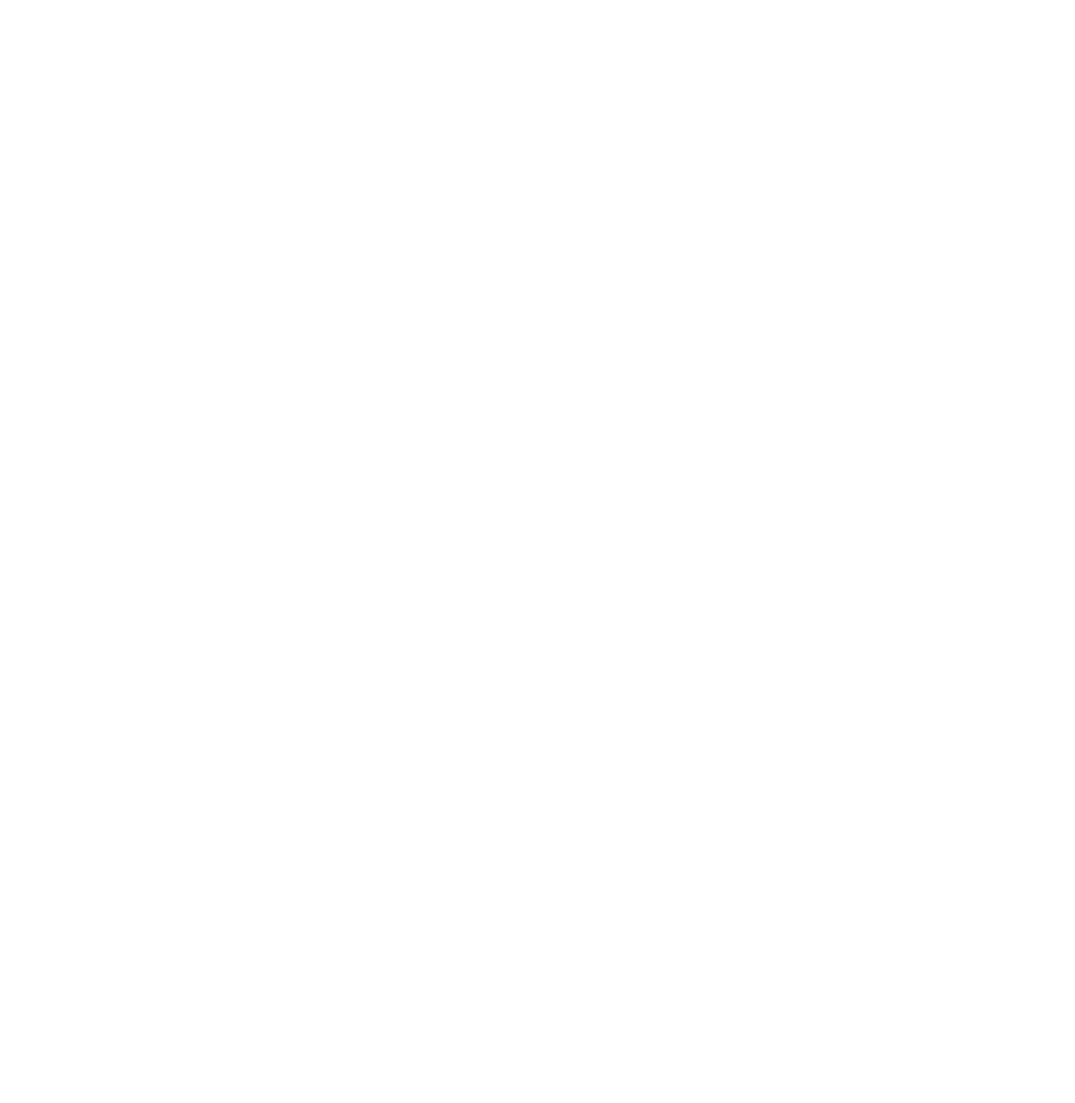
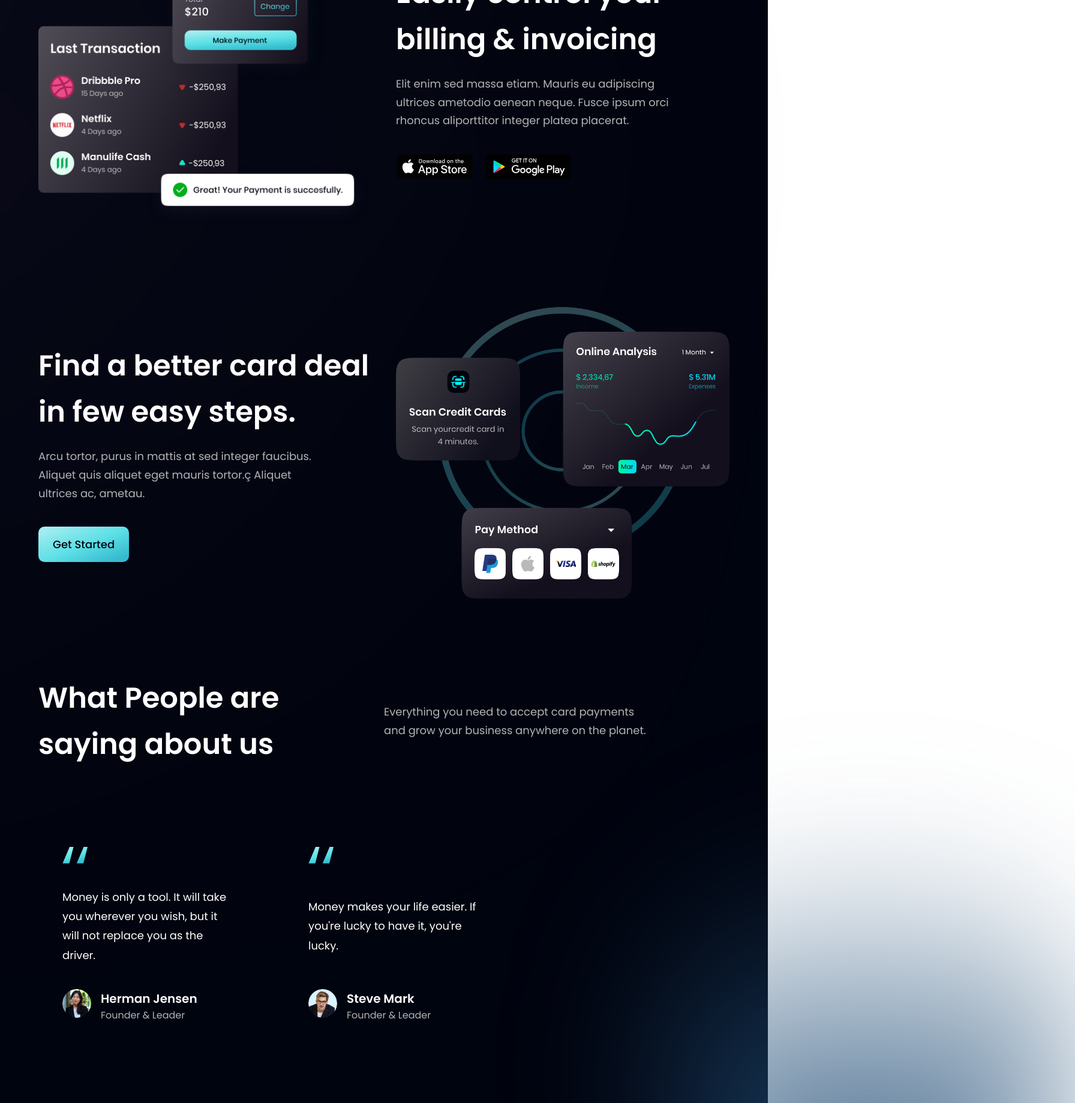
Before and after one commit to Paul-ike/bank, a React (Vite) app: page / in a window 1280 px wide. Shown: the part 1820-3659 px from the top of the page at 60% size, 1792 px wide, since content can reach past the window. Before the commit the page ends 1768 px from the top, so only its background shows below. Built offline with nearby package versions, Linux system fonts and the light colour scheme.

Commit message:
add testimonials

```diff
--- a/src/components/Billing.jsx
+++ b/src/components/Billing.jsx
@@ -1,8 +1,35 @@
-import React from 'react'
+import { apple, bill, google } from "../assets";
+import styles, { layout } from "../style";
 
 const Billing = () => {
   return (
-    <div>Billing</div>
+    <section id="product" className={layout.sectionReverse}>
+    <div className={layout.sectionImgReverse}>
+      <img src={bill} alt="billing" className="w-[100%] h-[100%] relative z-[5]" />
+
+      {/* gradient start */}
+      <div className="absolute z-[3] -left-1/2 top-0 w-[50%] h-[50%] rounded-full white__gradient" />
+      <div className="absolute z-[0] w-[50%] h-[50%] -left-1/2 bottom-0 rounded-full pink__gradient" />
+      {/* gradient end */}
+    </div>
+
+    <div className={layout.sectionInfo}>
+      <h2 className={styles.heading2}>
+        Easily control your <br className="sm:block hidden" /> billing &
+        invoicing
+      </h2>
+      <p className={`${styles.paragraph} max-w-[470px] mt-5`}>
+        Elit enim sed massa etiam. Mauris eu adipiscing ultrices ametodio
+        aenean neque. Fusce ipsum orci rhoncus aliporttitor integer platea
+        placerat.
+      </p>
+
+      <div className="flex flex-row flex-wrap sm:mt-10 mt-6">
+        <img src={apple} alt="google_play" className="w-[128.86px] h-[42.05px] object-contain mr-5 cursor-pointer" />
+        <img src={google} alt="google_play" className="w-[144.17px] h-[43.08px] object-contain cursor-pointer" />
+      </div>
+    </div>
+  </section>
   )
 }
 
--- a/src/components/CardDeal.jsx
+++ b/src/components/CardDeal.jsx
@@ -1,9 +1,26 @@
-import React from 'react'
+import { card } from "../assets";
+import styles, { layout } from "../style";
+import Button from "./Button";
 
-const CardDeal = () => {
-  return (
-    <div>CardDeal</div>
-  )
-}
+const CardDeal = () => (
+  <section className={layout.section}>
+    <div className={layout.sectionInfo}>
+      <h2 className={styles.heading2}>
+        Find a better card deal <br className="sm:block hidden" /> in few easy
+        steps.
+      </h2>
+      <p className={`${styles.paragraph} max-w-[470px] mt-5`}>
+        Arcu tortor, purus in mattis at sed integer faucibus. Aliquet quis
+        aliquet eget mauris tortor.ç Aliquet ultrices ac, ametau.
+      </p>
+
+      <Button styles={`mt-10`} />
+    </div>
+
+    <div className={layout.sectionImg}>
+      <img src={card} alt="billing" className="w-[100%] h-[100%]" />
+    </div>
+  </section>
+)
 
 export default CardDeal
--- a/src/components/FeedbackCard.jsx
+++ b/src/components/FeedbackCard.jsx
@@ -1,8 +1,25 @@
-import React from 'react'
+import { quotes } from "../assets";
 
-const FeedbackCard = () => {
+const FeedbackCard = ({ content, name, title, img }) => {
   return (
-    <div>FeedbackCard</div>
+    <div className="flex justify-between flex-col px-10 py-12 rounded-[20px]  max-w-[370px] md:mr-10 sm:mr-5 mr-0 my-5 feedback-card">
+    <img src={quotes} alt="double_quotes" className="w-[42.6px] h-[27.6px] object-contain" />
+    <p className="font-poppins font-normal text-[18px] leading-[32.4px] text-white my-10">
+      {content}
+    </p>
+
+    <div className="flex flex-row">
+      <img src={img} alt={name} className="w-[48px] h-[48px] rounded-full" />
+      <div className="flex flex-col ml-4">
+        <h4 className="font-poppins font-semibold text-[20px] leading-[32px] text-white">
+          {name}
+        </h4>
+        <p className="font-poppins font-normal text-[16px] leading-[24px] text-dimWhite">
+          {title}
+        </p>
+      </div>
+    </div>
+  </div>
   )
 }
 
--- a/src/components/Testimonials.jsx
+++ b/src/components/Testimonials.jsx
@@ -1,8 +1,28 @@
-import React from 'react'
+import { feedback } from "../constants";
+import styles from "../style";
+import FeedbackCard from "./FeedbackCard";
 
 const Testimonials = () => {
   return (
-    <div>Testimonials</div>
+    <section id="clients" className={`${styles.paddingY} ${styles.flexCenter} flex-col relative `}>
+    <div className="absolute z-[0] w-[60%] h-[60%] -right-[50%] rounded-full blue__gradient bottom-40" />
+
+    <div className="w-full flex justify-between items-center md:flex-row flex-col sm:mb-16 mb-6 relative z-[1]">
+      <h2 className={styles.heading2}>
+        What People are <br className="sm:block hidden" /> saying about us
+      </h2>
+      <div className="w-full md:mt-0 mt-6">
+        <p className={`${styles.paragraph} text-left max-w-[450px]`}>
+          Everything you need to accept card payments and grow your business
+          anywhere on the planet.
+        </p>
+      </div>
+    </div>
+
+    <div className="flex flex-wrap sm:justify-start justify-center w-full feedback-container relative z-[1]">
+      {feedback.map((card) => <FeedbackCard key={card.id} {...card} />)}
+    </div>
+  </section>
   )
 }
 
```
